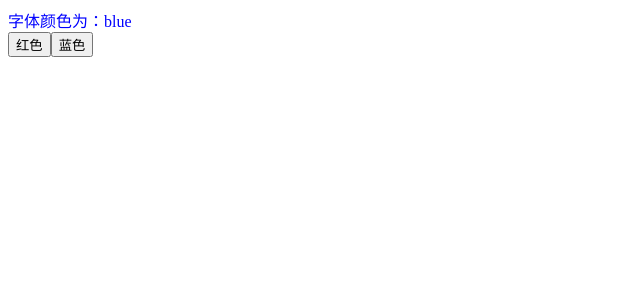
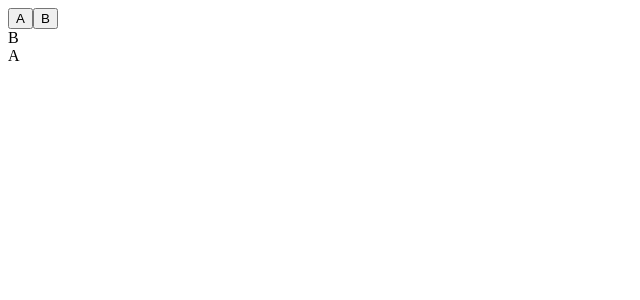
Before and after one commit to xiezipei/react-demos, a React (Create React App) app in the folder demo11/: page / in a window 1280 px wide. Shown: the top 300 px of the page, without its empty margins (0-640 px from the left). Built offline with nearby package versions, Linux system fonts and the light colour scheme.

Commit message:
update(demo11): react hooks 性能问题示例

```diff
--- /dev/null
+++ b/demo11/src/AppUseMemo/AppUseMemo.js
@@ -0,0 +1,16 @@
+import React, { useState } from 'react';
+import ChildComponent from './ChildComponent'
+
+function AppUseMemo() {
+    const [A, setA] = useState('A')
+    const [B, setB] = useState('B')
+    return (
+        <div>
+            <button onClick={() => { setA(new Date().getTime() + ', A') }}>A</button>
+            <button onClick={() => { setB(new Date().getTime() + ', B') }}>B</button>
+            <ChildComponent name={B}>{A}</ChildComponent>
+        </div>
+    )
+}
+
+export default AppUseMemo
--- /dev/null
+++ b/demo11/src/AppUseMemo/ChildComponent.js
@@ -0,0 +1,15 @@
+function ChildComponent({ name, children }) {
+    function changeName(name) {
+        console.log('changeName =>', name)
+        return name
+    }
+    const actionName = changeName(name)
+    return (
+        <div>
+            <div>{ actionName }</div>
+            <div>{ children }</div>
+        </div>
+    )
+}
+
+export default ChildComponent
```
Also changed, not shown: demo11/src/index.js (+5 -4 lines), demo11/src/AppLifeCycle.js (renamed from demo11/src/LifeCycle.js), demo11/src/AppLifeCycleByHooks.js (renamed from demo11/src/LifeCycleByHooks.js).
